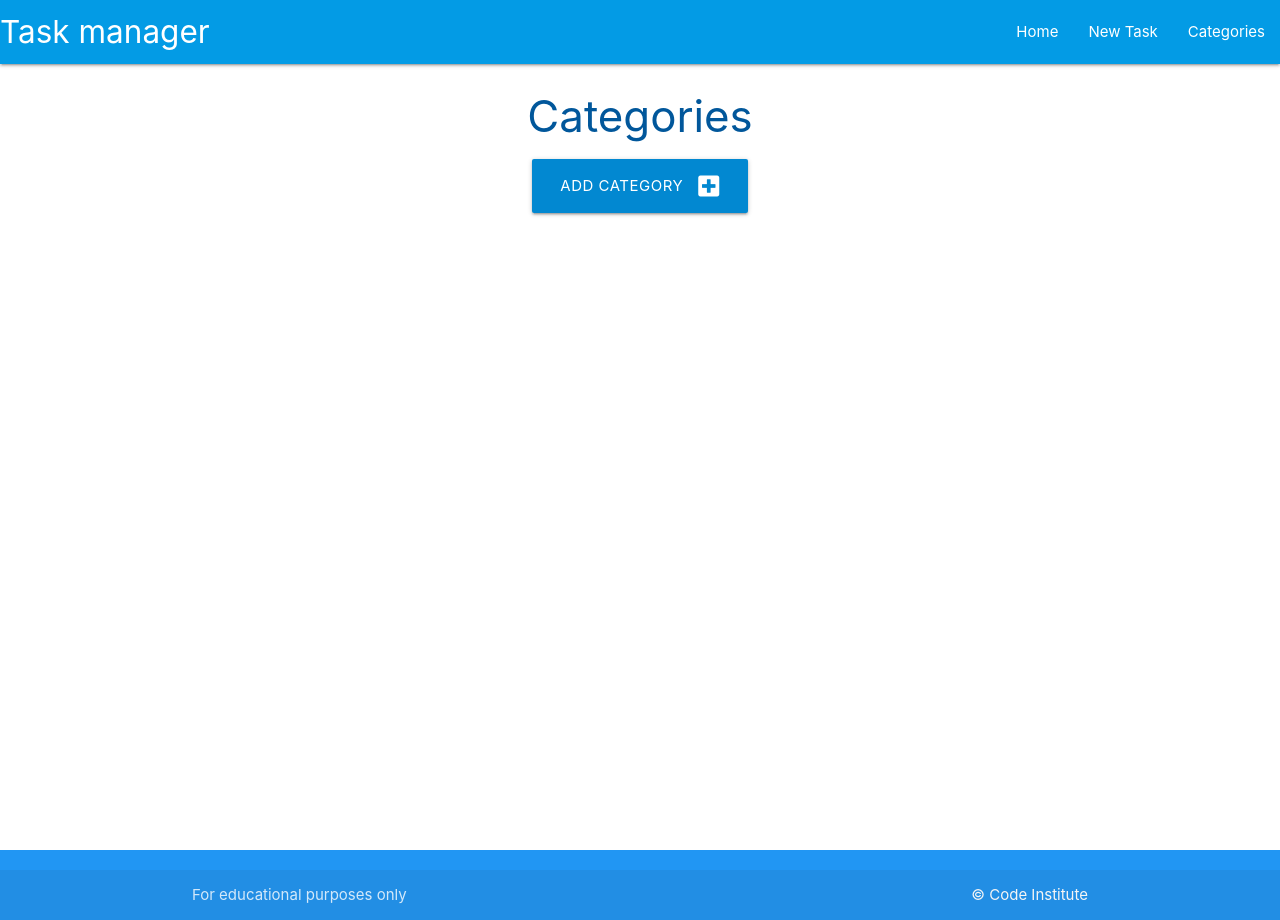
After one commit to tmarkec/squl-project, a Flask app: page /categories in a window 1280 px wide. The commit adds this page. Run offline with Flask 2, Linux system fonts and the light colour scheme; data that the repository does not hold is empty.

Commit message:
add delete functionality

```diff
--- a/taskmanager/routes.py
+++ b/taskmanager/routes.py
@@ -1,4 +1,4 @@
-from flask import render_template
+from flask import render_template, request, redirect, url_for
 from taskmanager import app, db
 from taskmanager.models import Category, Task
 
@@ -6,3 +6,37 @@ from taskmanager.models import Category, Task
 @app.route("/")
 def home():
     return render_template("tasks.html")
+
+
+@app.route("/categories")
+def categories():
+    categories = list(Category.query.order_by(Category.category_name).all())
+    return render_template("categories.html", categories=categories)
+
+
+@app.route("/add_category", methods=["GET", "POST"])
+def add_category():
+    if request.method == "POST":
+        category = Category(category_name=request.form.get("category_name"))
+        db.session.add(category)
+        db.session.commit()
+        return redirect(url_for("categories"))
+    return render_template("add_category.html")
+
+
+@app.route("/edit_category/<int:category_id>", methods=["GET", "POST"])
+def edit_category(category_id):
+    category = Category.query.get_or_404(category_id)
+    if request.method == "POST":
+        category.category_name = request.form.get("category_name")
+        db.session.commit()
+        return redirect(url_for("categories"))
+    return render_template("edit_category.html", category=category)
+
+
+@app.route("/delete_category/<int:category_id>")
+def delete_category(category_id):
+    category = Category.query.get_or_404(category_id)
+    db.session.delete(category)
+    db.session.commit()
+    return redirect(url_for("categories"))
--- a/taskmanager/templates/base.html
+++ b/taskmanager/templates/base.html
@@ -20,7 +20,7 @@
               <ul class="right hide-on-med-and-down">
                 <li><a href="{{ url_for('home')}}">Home</a></li>
                 <li><a href="">New Task</a></li>
-                <li><a href="">Categories</a></li>
+                <li><a href="{{ url_for('categories')}}">Categories</a></li>
 
               </ul>
             </div>
@@ -30,12 +30,12 @@
           <ul class="sidenav" id="mobile-demo">
             <li><a href="{{ url_for('home')}}">Home</a></li>
             <li><a href="">New Task</a></li>
-            <li><a href="">Categories</a></li>
+            <li><a href="{{ url_for('categories')}}">Categories</a></li>
 
           </ul>
     </header>
     <main class="container">
-        {% block content%}
+        {% block content %}
         {% endblock %}
     </main>
     <footer class="page-footer blue darke-3">
--- /dev/null
+++ b/taskmanager/templates/categories.html
@@ -0,0 +1,30 @@
+{% extends "base.html" %}
+{% block content %}
+
+<h3 class="light-blue-text text-darken-4 center-align">Categories</h3>
+
+<div class="row">
+    <div class="col s12 center-align">
+        <a href="{{ url_for('add_category') }}" class="btn-large light-blue darken-2">
+            Add Category <i class="fas fa-plus-square right"></i>
+        </a>
+    </div>
+</div>
+
+<div class="row">
+    {% for category in categories %}
+    <div class="col s12 m6 l3">
+        <div class="card light-blue darken-4 center-align">
+            <div class="card-content white-text">
+                <span class="card-title">{{ category.category_name }}</span>
+            </div>
+            <div class="card-action">
+                <a href="{{ url_for('edit_category', category_id=category.id) }}" class="btn green accent-4">Edit</a>
+                <a href="{{ url_for('delete_category', category_id=category.id) }}" class="btn red">Delete</a>
+            </div>
+        </div>
+    </div>
+    {% endfor %}
+</div>
+
+{% endblock %}
```
Also changed, not shown: taskmanager/models.py (+5 -5 lines), taskmanager/templates/add_category.html (added, +31 -0 lines), taskmanager/templates/edit_category.html (added, +30 -0 lines).
